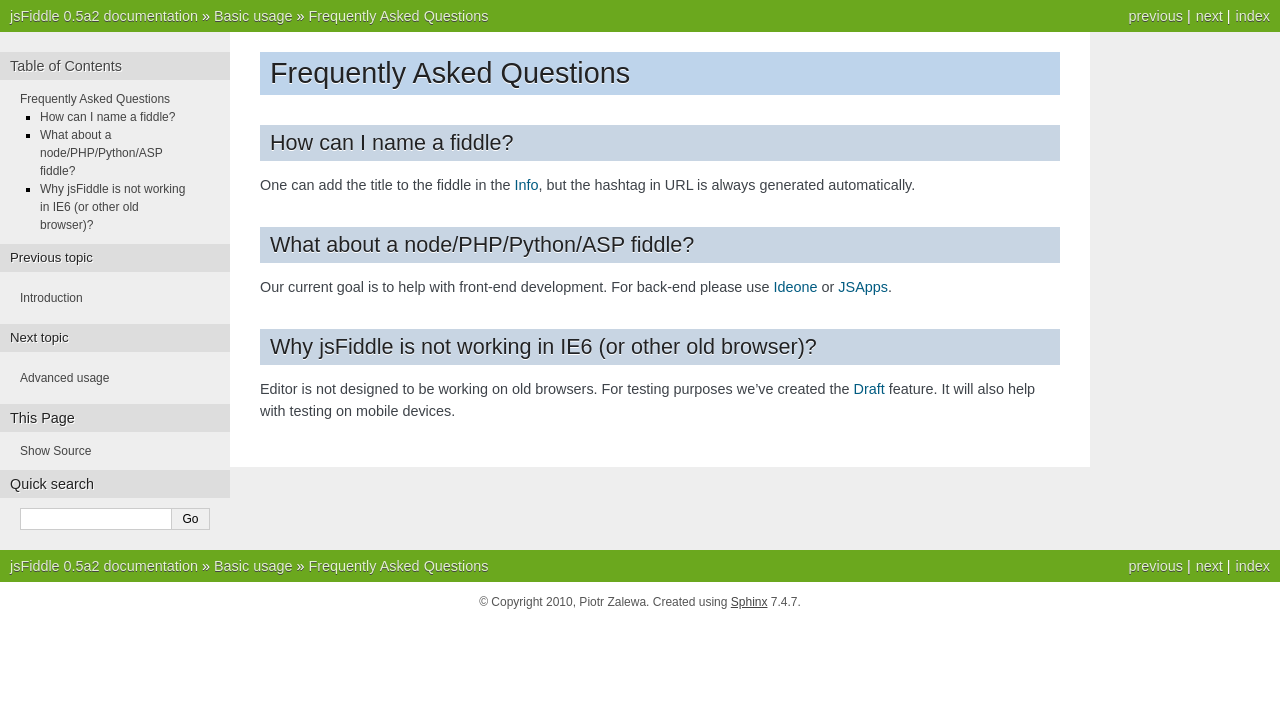
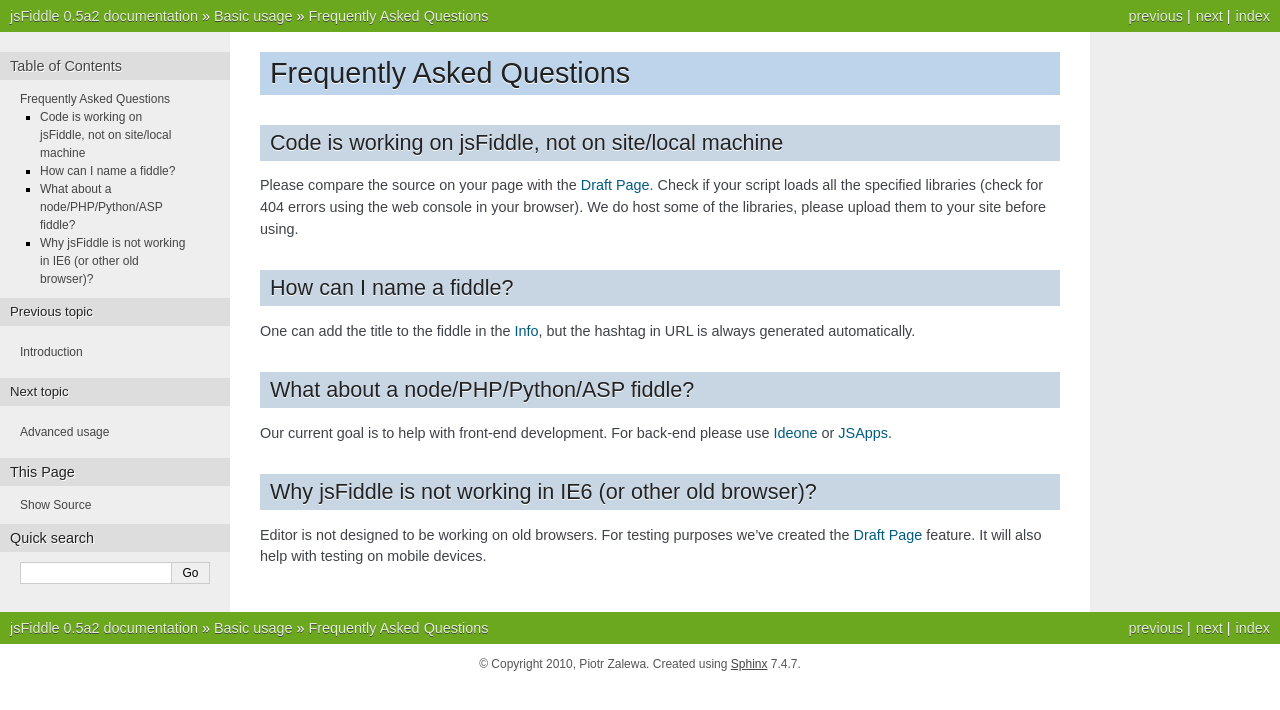
Before and after one commit to jsfiddle/jsfiddle-users, a Sphinx documentation site: the page built from docs/basic/faq.rst, in a window 1280 px wide. Shown: the top 710 px of the page. Built offline with Sphinx 7.4.7, drawn with Linux system fonts in a browser that asks for light colours.

Commit message:
FAQ question added

```diff
--- a/docs/basic/faq.rst
+++ b/docs/basic/faq.rst
@@ -2,6 +2,13 @@
 Frequently Asked Questions
 ==========================
 
+Code is working on jsFiddle, not on site/local machine
+######################################################
+
+Please compare the source on your page with the :ref:`result_draft`. Check
+if your script loads all the specified libraries (check for 404 errors using
+the web console in your browser). We do host some of the libraries, please
+upload them to your site before using.
 
 How can I name a fiddle?
 ########################
--- a/docs/basic/introduction.rst
+++ b/docs/basic/introduction.rst
@@ -53,8 +53,8 @@
 
 .. _result_draft:
 
-Draft
------
+Draft Page
+----------
 Only for registered users. Current result is saved in a **draft**.
 
 One may access it by loading the http://jsfiddle.net/draft/. The shortcut
```
